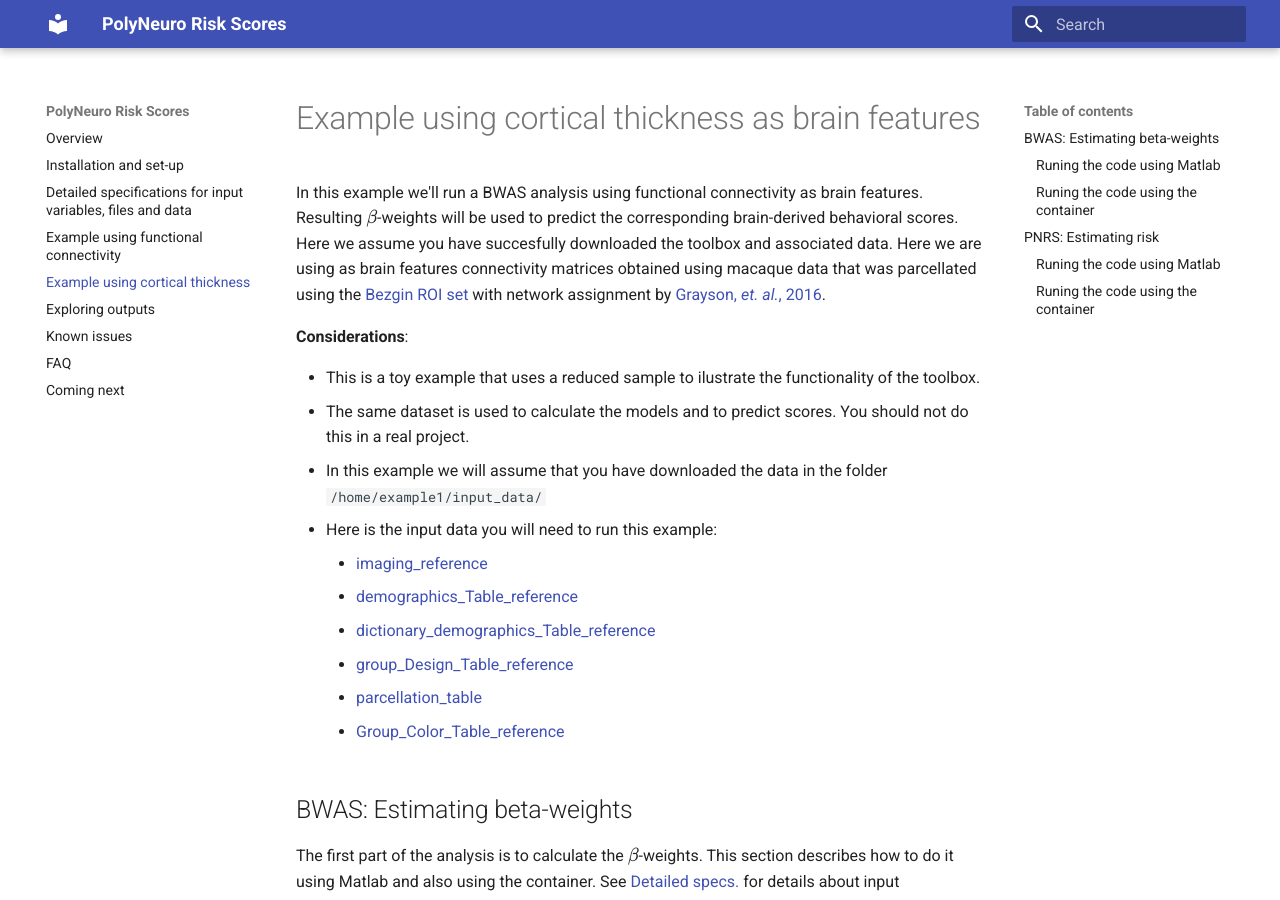
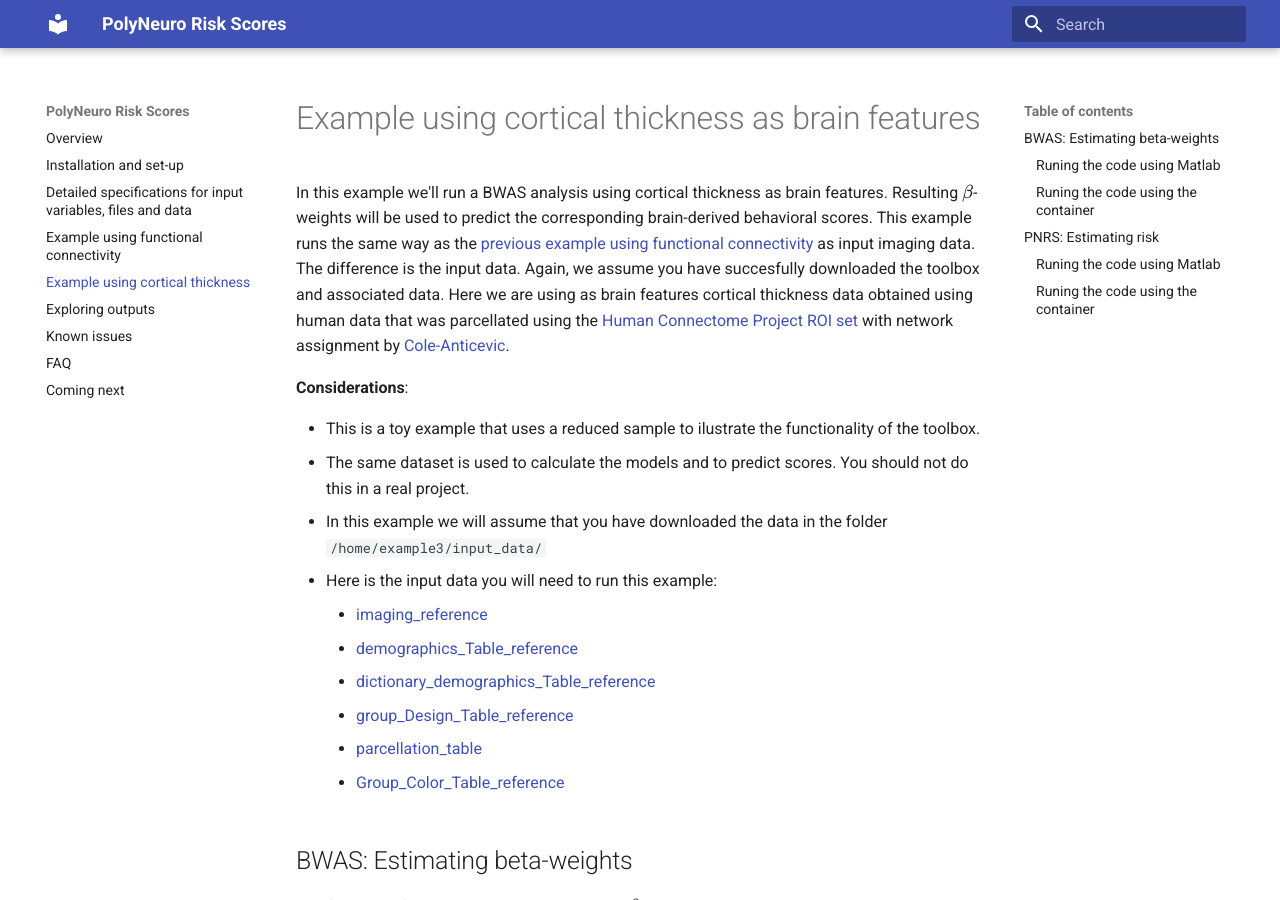
Before and after one commit to omiranda/polyneuro_risk_score, an MkDocs documentation site: the page built from docs/going_deeper_1.md, in a window 1280 px wide and 900 px high. Built offline with MkDocs 1.6.1 and Material for MkDocs 9.7.7, drawn with Linux system fonts in a browser that asks for light colours; formulas are drawn with MathJax 3; old or Windows-style settings are respelled for this version of MkDocs.

Commit message:
Update going_deeper_1.md

```diff
--- a/docs/going_deeper_1.md
+++ b/docs/going_deeper_1.md
@@ -1,21 +1,21 @@
 <script type="text/javascript"
         src="https://cdnjs.cloudflare.com/ajax/libs/mathjax/2.7.0/MathJax.js?config=TeX-AMS_CHTML"></script>
 # Example using cortical thickness as brain features
-In this example we'll run a BWAS analysis using functional connectivity as brain features. Resulting \\( \beta\\)-weights will be used to predict the corresponding brain-derived behavioral scores. Here we assume you have succesfully downloaded the toolbox and associated data. Here we are using as brain features connectivity matrices obtained using macaque data that was parcellated using the [Bezgin ROI set](https://doi.org/10.1016/j.neuroimage.2012.04.013) with network assignment by [Grayson, *et. al.*, 2016](https://doi.org/10.1016/j.neuron.2016.06.005).
+In this example we'll run a BWAS analysis using cortical thickness as brain features. Resulting \\( \beta\\)-weights will be used to predict the corresponding brain-derived behavioral scores. This example runs the same way as the [previous example using functional connectivity](./basic_example.md) as input imaging data. The difference is the input data. Again, we assume you have succesfully downloaded the toolbox and associated data. Here we are using as brain features cortical thickness data obtained using human data that was parcellated using the [Human Connectome Project ROI set](https://www.nature.com/articles/nature18933) with network assignment by [Cole-Anticevic](https://github.com/ColeLab/ColeAnticevicNetPartition/blob/master/README.md).
 
 **Considerations**:
 
 - This is a toy example that uses a reduced sample to ilustrate the functionality of the toolbox.
 - The same dataset is used to calculate the models and to predict scores. You should not do this in a real project.
-- In this example we will assume that you have downloaded the data in the folder `/home/example1/input_data/`
+- In this example we will assume that you have downloaded the data in the folder `/home/example3/input_data/`
 - Here is the input data you will need to run this example:
 
-    - [imaging_reference](./example1/fconn.mat)
-    - [demographics_Table_reference](./example1/demographcis_Table.csv)
-    - [dictionary_demographics_Table_reference](./example1/Dictionary_for_demographics_Table.csv)
-    - [group_Design_Table_reference](./example1/Group_Design_Table.csv)
-    - [parcellation_table](./example1/parcel.mat)
-    - [Group_Color_Table_reference](./example1/Group_Color_Table.csv)
+    - [imaging_reference](./example3/fconn.mat)
+    - [demographics_Table_reference](./example3/demographcis_Table.csv)
+    - [dictionary_demographics_Table_reference](./example3/Dictionary_for_demographics_Table.csv)
+    - [group_Design_Table_reference](./example3/Group_Design_Table.csv)
+    - [parcellation_table](./example3/parcel.mat)
+    - [Group_Color_Table_reference](./example3/Group_Color_Table.csv)
 
 ## BWAS: Estimating beta-weights
 The first part of the analysis is to calculate the \\( \beta\\)-weights. This section describes how to do it using Matlab and also using the container. See [Detailed specs.](./detailed_description.md) for details about input arguments.
```
